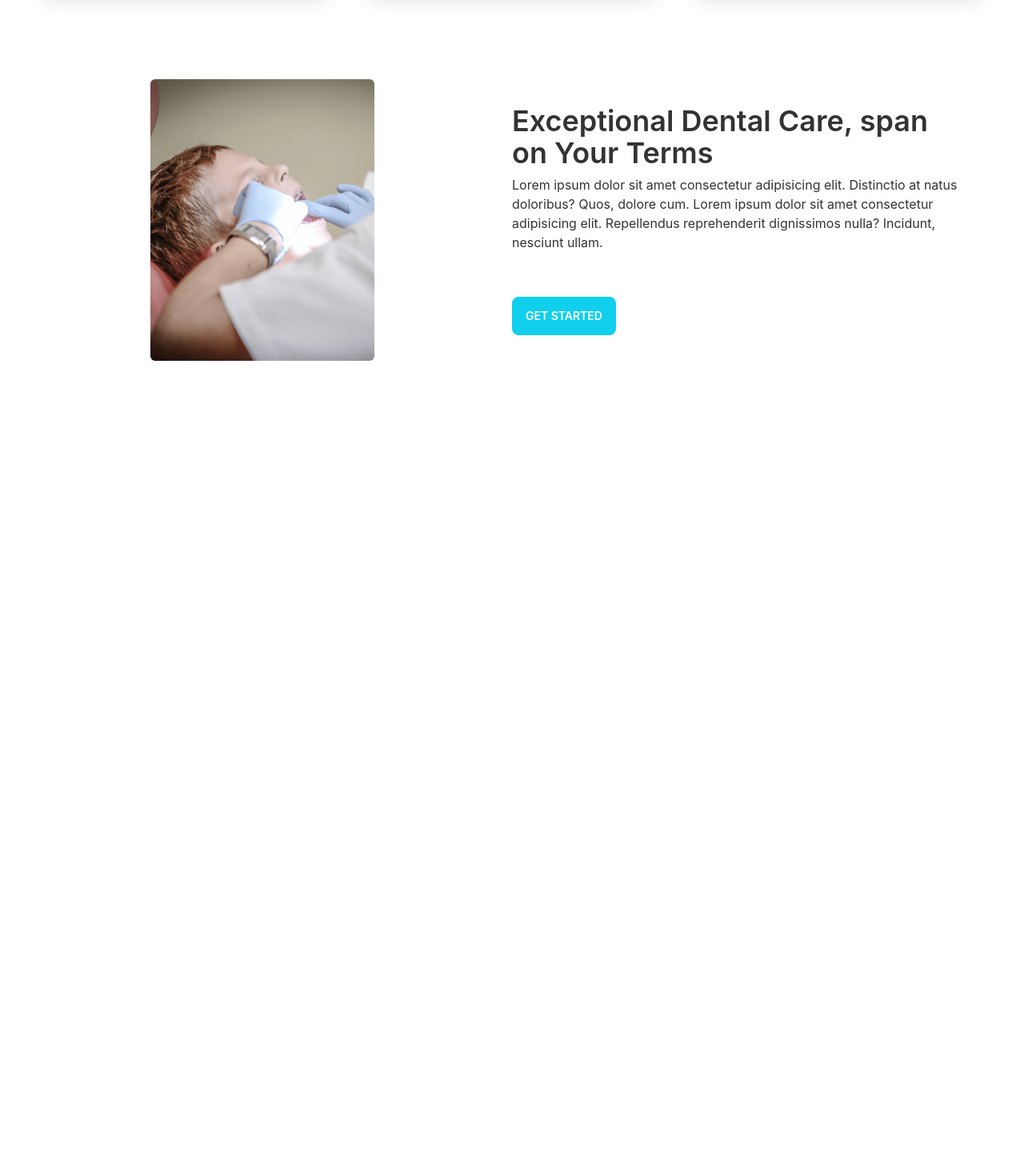
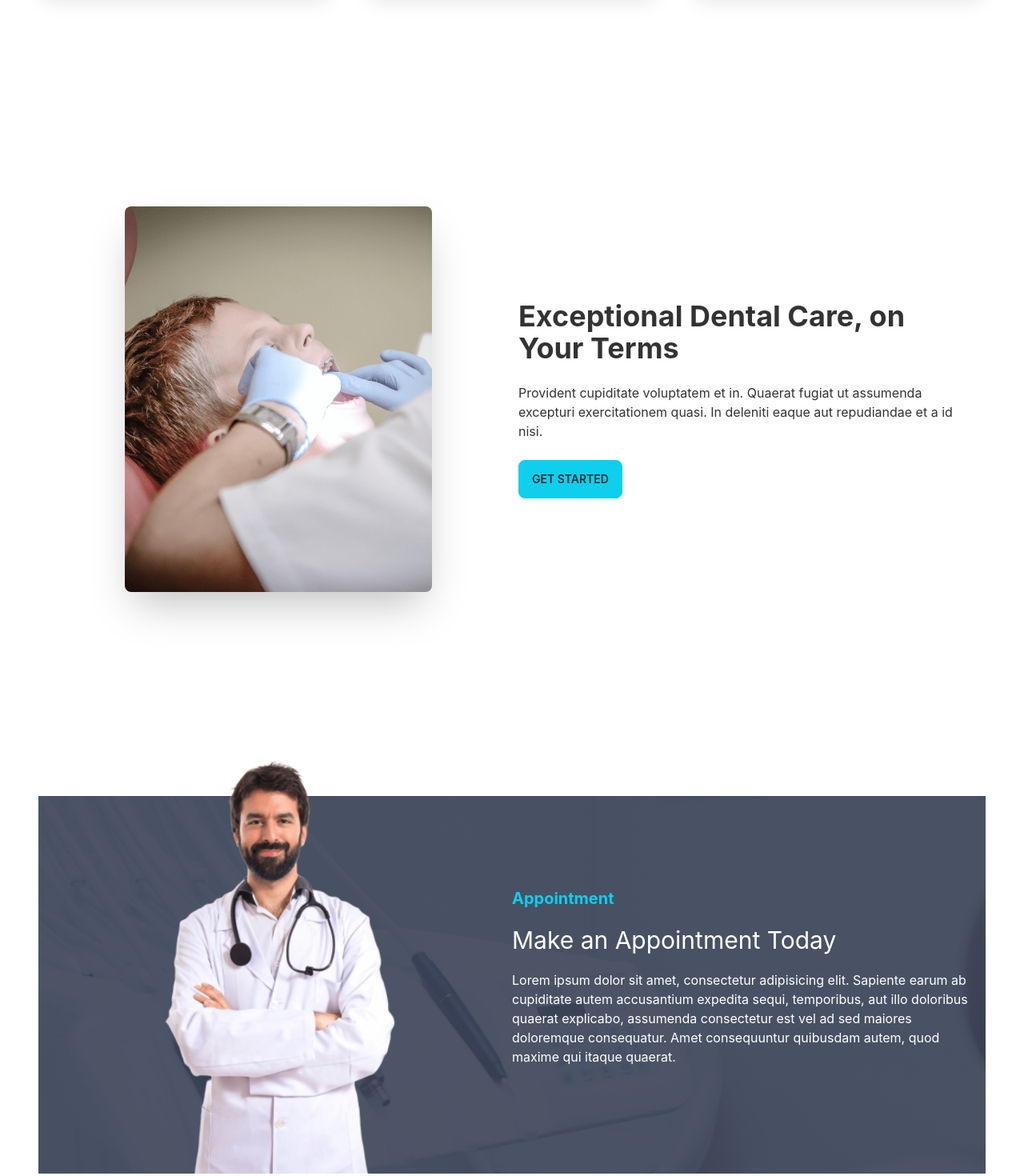
Before and after one commit to shafikul311/doctors-portal, a React (Create React App) app in the folder doctors-portal-client/: page / in a window 1280 px wide. Shown: the part 1520-2990 px from the top of the page at 80% size. Before the commit the page ends 2035 px from the top, so only its background shows below. Built offline with nearby package versions, Linux system fonts and the light colour scheme.

Commit message:
makeAppointment section

```diff
--- a/doctors-portal-client/src/Pages/Home/ExceptionalCard.js
+++ b/doctors-portal-client/src/Pages/Home/ExceptionalCard.js
@@ -3,26 +3,21 @@ import treatment from "../../assets/images/treatment.png";
 
 const ExceptionalCard = () => {
    return (
-      <div class="card lg:card-side bg-base-100 place-content-center my-16">
-         <div class="flex-1">
-            <figure>
-               <img class="w-1/2 rounded-md" src={treatment} alt="Album" />
-            </figure>
-         </div>
-         <div class="flex-1 card-body justify-center w-4/5">
-            <h2 class="card-title text-4xl">
-               Exceptional Dental Care, span on Your Terms
-            </h2>
-            <p>
-               Lorem ipsum dolor sit amet consectetur adipisicing elit.
-               Distinctio at natus doloribus? Quos, dolore cum. Lorem ipsum
-               dolor sit amet consectetur adipisicing elit. Repellendus
-               reprehenderit dignissimos nulla? Incidunt, nesciunt ullam.
-            </p>
-            <div class="card-actions">
-               <button class="btn btn-primary text-white uppercase">
-                  Get Started
-               </button>
+      <div class="hero min-h-screen">
+         <div class="hero-content flex-col lg:flex-row">
+            <div className="flex-1 flex items-center justify-center ">
+            <img
+               src={treatment}
+               className="max-w-sm rounded-lg shadow-2xl " alt="treatment"/>
+            </div>
+            <div className="flex-1">
+               <h1 class="text-4xl font-bold">Exceptional Dental Care, on Your Terms</h1>
+               <p class="py-6">
+                  Provident cupiditate voluptatem et in. Quaerat fugiat ut
+                  assumenda excepturi exercitationem quasi. In deleniti eaque
+                  aut repudiandae et a id nisi.
+               </p>
+               <button class="btn btn-primary">Get Started</button>
             </div>
          </div>
       </div>
--- a/doctors-portal-client/src/Pages/Home/Home.js
+++ b/doctors-portal-client/src/Pages/Home/Home.js
@@ -2,6 +2,7 @@ import React from 'react';
 import ExceptionalCard from './ExceptionalCard';
 import Hero from './Hero';
 import Info from './Info';
+import MakeAppointment from './MakeAppointment';
 import Services from './Services';
 
 const Home = () => {
@@ -11,6 +12,7 @@ const Home = () => {
            <Info/>
            <Services></Services>
            <ExceptionalCard></ExceptionalCard>
+           <MakeAppointment></MakeAppointment>
         </div>
     );
 };
--- /dev/null
+++ b/doctors-portal-client/src/Pages/Home/MakeAppointment.js
@@ -0,0 +1,33 @@
+import React from "react";
+import doctor from "../../assets/images/doctor.png";
+import appointment from "../../assets/images/appointment.png";
+
+const MakeAppointment = () => {
+   return (
+      <section
+         style={{ background: `url(${appointment})` }}
+         className="flex justify-center items-center my-24"
+      >
+         <div className="flex-1 hidden lg:block">
+            <img src={doctor} alt="" className="mt-[-100px]" />
+         </div>
+
+         <div className="flex-1 px-5">
+            <h3 className="text-xl text-primary font-bold">Appointment</h3>
+            <h2 className="text-3xl text-white py-5">
+               Make an Appointment Today
+            </h2>
+            <p className="text-white pb-5">
+               Lorem ipsum dolor sit amet, consectetur adipisicing elit.
+               Sapiente earum ab cupiditate autem accusantium expedita sequi,
+               temporibus, aut illo doloribus quaerat explicabo, assumenda
+               consectetur est vel ad sed maiores doloremque consequatur. Amet
+               consequuntur quibusdam autem, quod maxime qui itaque quaerat.
+            </p>
+            {/* <PrimaryButton>Get Started</PrimaryButton> */}
+         </div>
+      </section>
+   );
+};
+
+export default MakeAppointment;
```
